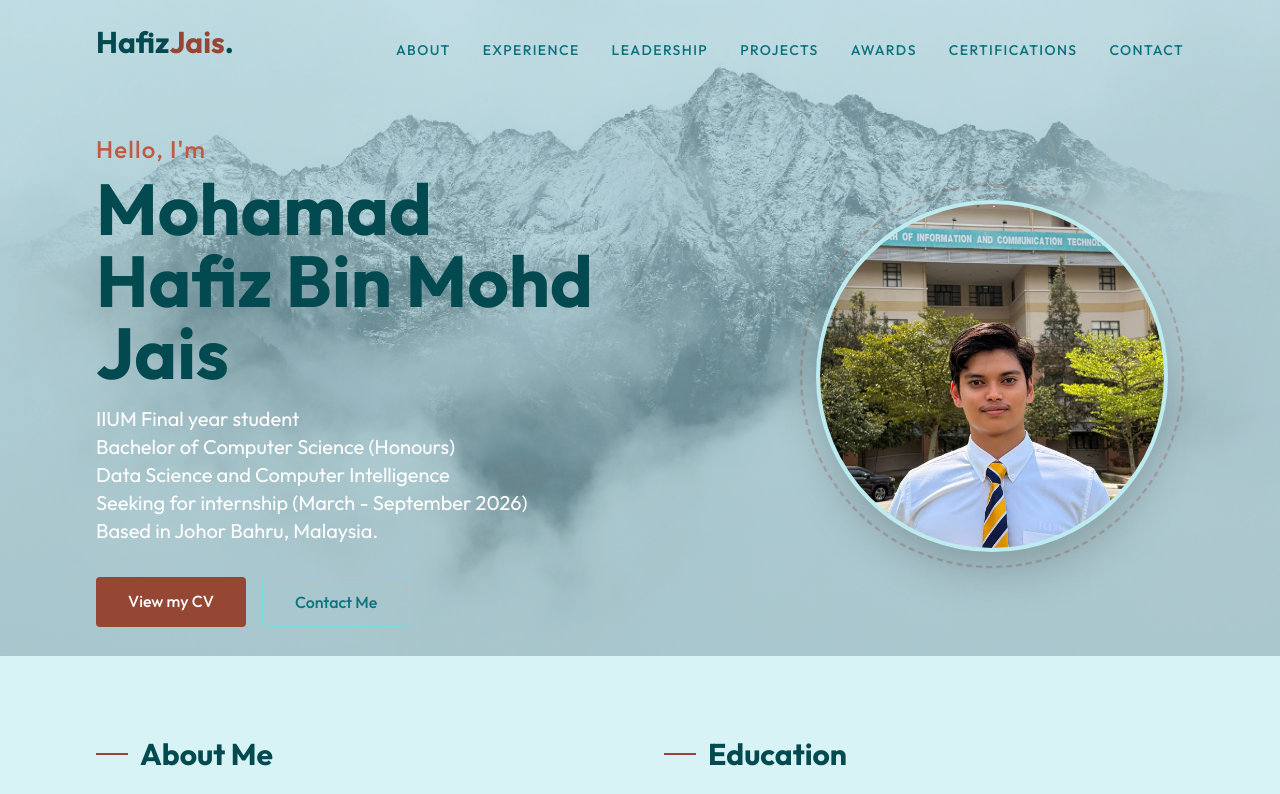
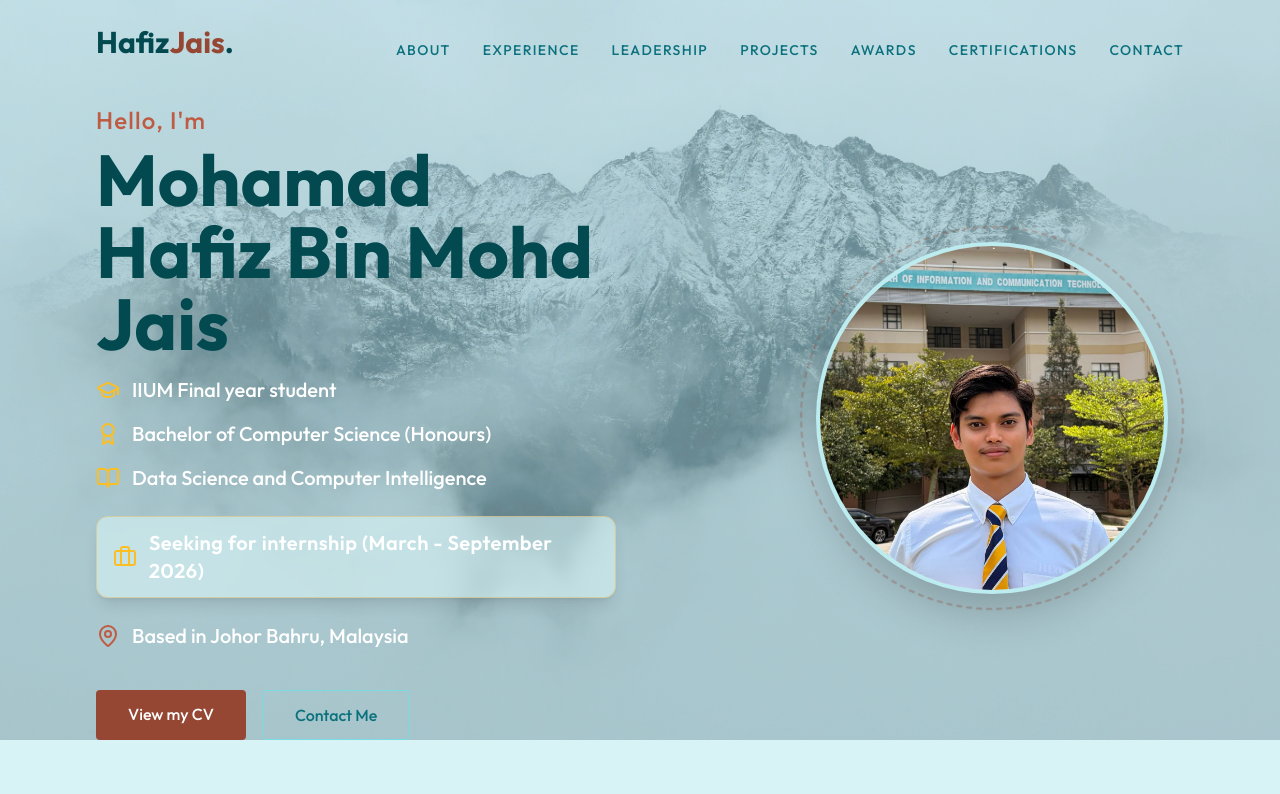
Before and after one commit to hafizjais/Portfolio, a React (Vite) app: page / in a window 1280 px wide. Shown: the top 794 px of the page. Built offline with nearby package versions, Linux system fonts and the light colour scheme.

Commit message:
feat: add Hero component to display portfolio introduction, details, and profile image.

```diff
--- a/src/components/Hero.jsx
+++ b/src/components/Hero.jsx
@@ -1,6 +1,7 @@
 import React from 'react';
 import { motion } from 'framer-motion';
 import { portfolioData } from '../portfolioData';
+import { GraduationCap, Award, BookOpen, Briefcase, MapPin } from 'lucide-react';
 
 const Hero = () => {
   const { hero } = portfolioData;
@@ -28,22 +29,37 @@ const Hero = () => {
           {hero.headline}
         </motion.h1>
 
-        <motion.p
+        <motion.div
           initial={{ opacity: 0, y: 20 }}
           animate={{ opacity: 1, y: 0 }}
           transition={{ delay: 0.4 }}
-          className="text-white text-lg md:text-xl max-w-2xl mb-8 leading-relaxed"
+          className="flex flex-col gap-4 mb-10"
         >
-          {hero.tagline}
-          <br />
-          {hero.tagline2}
-          <br />
-          {hero.tagline3}
-          <br />
-          {hero.tagline4}
-          <br />
-          Based in {hero.location}.
-        </motion.p>
+          <div className="flex items-center gap-3 text-white">
+            <GraduationCap className="text-amber-400 shrink-0" size={24} />
+            <span className="text-lg md:text-xl font-medium">{hero.tagline}</span>
+          </div>
+
+          <div className="flex items-center gap-3 text-white">
+            <Award className="text-amber-400 shrink-0" size={24} />
+            <span className="text-lg md:text-xl font-medium">{hero.tagline2}</span>
+          </div>
+
+          <div className="flex items-center gap-3 text-white">
+            <BookOpen className="text-amber-400 shrink-0" size={24} />
+            <span className="text-lg md:text-xl font-medium">{hero.tagline3}</span>
+          </div>
+
+          <div className="flex items-center gap-3 mt-2 px-4 py-3 bg-slate-900/60 backdrop-blur-sm rounded-xl border border-amber-500/30 w-fit shadow-lg">
+            <Briefcase className="text-amber-400 shrink-0" size={24} />
+            <span className="text-lg md:text-xl text-white font-semibold tracking-wide">{hero.tagline4}</span>
+          </div>
+
+          <div className="flex items-center gap-3 text-white mt-2">
+            <MapPin className="text-sky-400 shrink-0" size={24} />
+            <span className="text-lg md:text-xl font-medium">Based in {hero.location}</span>
+          </div>
+        </motion.div>
 
         <motion.div
           initial={{ opacity: 0, y: 20 }}
```
